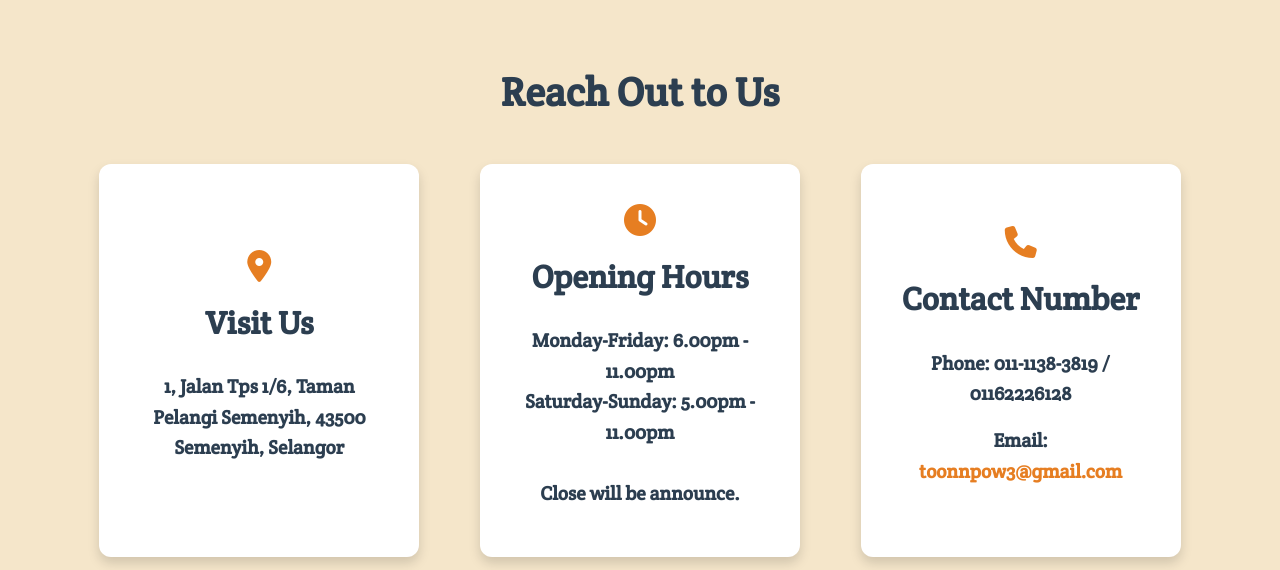
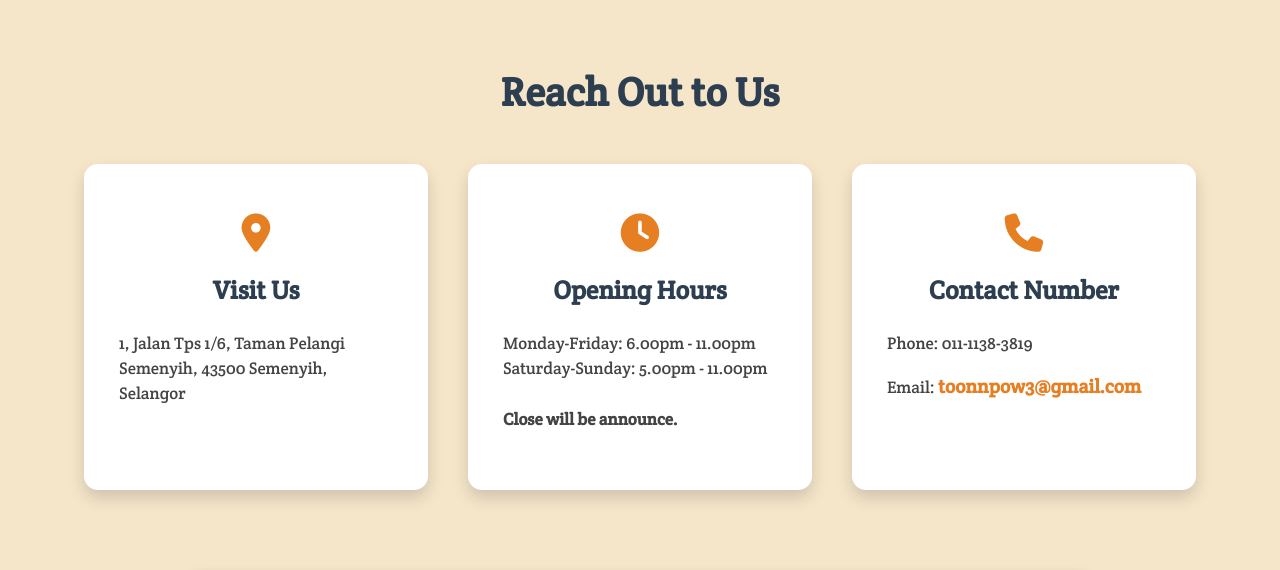
Before and after one commit to Shameel681/Satay-Kajang-Uncle-Ujang-Online-Ordering-System-G5, a PHP site: page /MASTER/customer/contact.php in a window 1280 px wide. Shown: the part 386-956 px from the top of the page. Run offline with PHP 8.4, Linux system fonts and the light colour scheme.

Commit message:
fix contact card

```diff
--- a/SatayKajangUncleUjangOnlineOrderingSystem/CSS/contact.css
+++ b/SatayKajangUncleUjangOnlineOrderingSystem/CSS/contact.css
@@ -60,26 +60,29 @@ font-family: 'Crete Round', sans-serif;
 }
 
 .contact-info {
-display: flex;
-justify-content: space-around;
-flex-wrap: wrap;
-gap: 30px;
-margin-bottom: 100px;
-align-items: stretch;
+    display: flex;
+    justify-content: center;   /* rapat tengah */
+    gap: 40px;                 /* jarak antara card */
+    flex-wrap: nowrap;         /* elak jatuh ke bawah selagi muat */
 }
+
 
 .contact-card {
     background: #fff;
-    padding: 40px !important;        /* force bigger padding */
-    border-radius: 12px;
-    box-shadow: 0 6px 12px rgba(0, 0, 0, 0.15);
-    text-align: center;
-    width: 320px !important;         /* force bigger width */
-    min-height: 280px !important;    /* ensures equal height */
+    padding: 50px 35px;   /* lebih lega */
+    border-radius: 14px;
+    box-shadow: 0 8px 16px rgba(0, 0, 0, 0.15);
+    text-align: left;     /* lebih kemas utk alamat / maklumat */
+    width: 380px;         /* lebih lebar */
+    min-height: 320px;    /* lebih tinggi */
     transition: transform 0.3s ease, box-shadow 0.3s ease;
     display: flex;
     flex-direction: column;
-    justify-content: center;         /* centers content vertically */
+    justify-content: flex-start;
+    line-height: 1.6;     /* ruang antara teks */
+    flex: 1 1 300px;
+    max-width: 350px;
+    margin-bottom: 80px;
 }
 
 .contact-card:hover {
@@ -88,26 +91,32 @@ box-shadow: 0 6px 12px rgba(0, 0, 0, 0.2);
 }
 
 .contact-card i {
-font-size: 2rem;
-color: #e67e22;
-margin-bottom: 15px;
+    font-size: 2.4rem;
+    color: #e67e22;
+    margin-bottom: 18px;
+    text-align: center;   /* kekalkan icon tengah */
 }
 
 .contact-card h3 {
-    font-size: 2rem !important;      /* bigger */
-    font-weight: 800 !important;     /* bold */
+    font-size: 1.6rem;    /* kecil sikit supaya lebih kemas */
+    font-weight: 700;
     color: #2c3e50;
-    margin-bottom: 15px;
+    margin-bottom: 12px;
+    text-align: center;   /* kekalkan tajuk tengah */
     font-family: 'Crete Round', sans-serif;
 }
 
+
 .contact-card p {
-    font-size: 1.2rem !important;    /* bigger */
-    font-weight: 600 !important;     /* bold */
-    color: #2c3e50;
-    margin: 8px 0;
+    font-size: 1.05rem;
+    font-weight: 500;
+    color: #444;
+    margin: 8px 0;          /* tambah sikit jarak */
+    line-height: 1.5;       /* lebih selesa dibaca */
     font-family: 'Crete Round', sans-serif;
 }
+
+
 
 .contact-card a {
     font-size: 1.2rem !important;
--- a/SatayKajangUncleUjangOnlineOrderingSystem/customer/contact.php
+++ b/SatayKajangUncleUjangOnlineOrderingSystem/customer/contact.php
@@ -123,7 +123,7 @@ if ($is_loggedin) {
                     <div class="contact-card">
                         <i class="fas fa-phone"></i>
                         <h3>Contact Number</h3>
-                        <p>Phone: 011-1138-3819 / 01162226128<br>
+                        <p>Phone: 011-1138-3819<br>
                         <p>Email: <a href="mailto:toonnpow3@gmail.com">toonnpow3@gmail.com</a></p>
                     </div>
                 </div>
```
